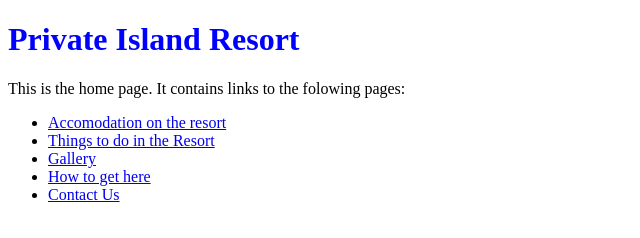
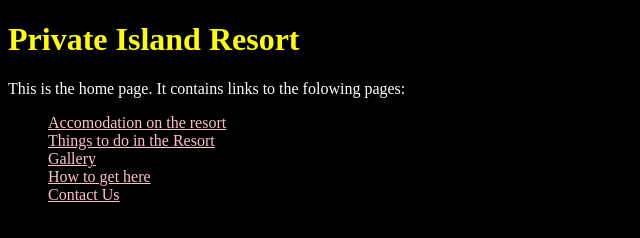
Before and after one commit to zk433/resort-website, a plain HTML site: page index.html in a window 1280 px wide. Shown: the whole page, without its empty margins (0-640 px from the left). Drawn offline with Linux system fonts and the light colour scheme.

Commit message:
create styles

```diff
--- a/css/styles.css
+++ b/css/styles.css
@@ -1,3 +1,15 @@
+body {
+	background-color: black;
+}
+
 h1 {
-	color: blue;
+	color: yellow;
 }
+
+p {
+	color: white;
+}
+
+a {
+	color: pink;
+}
```
